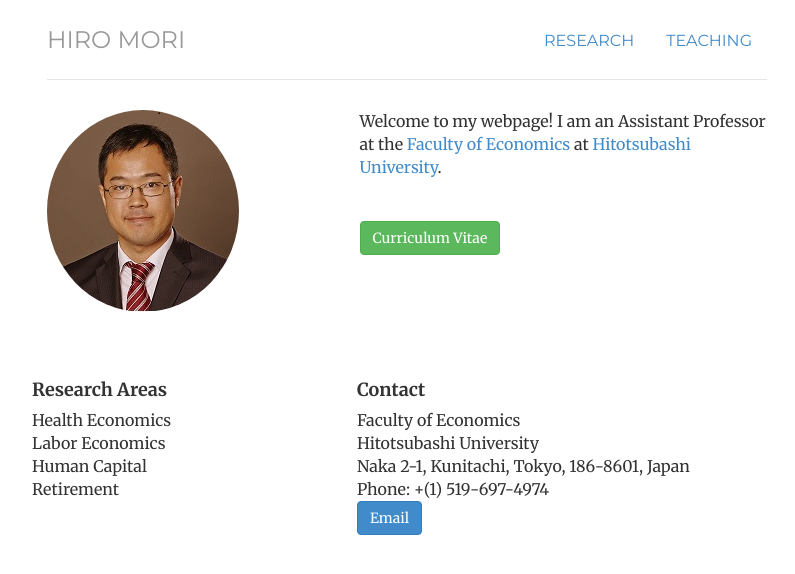
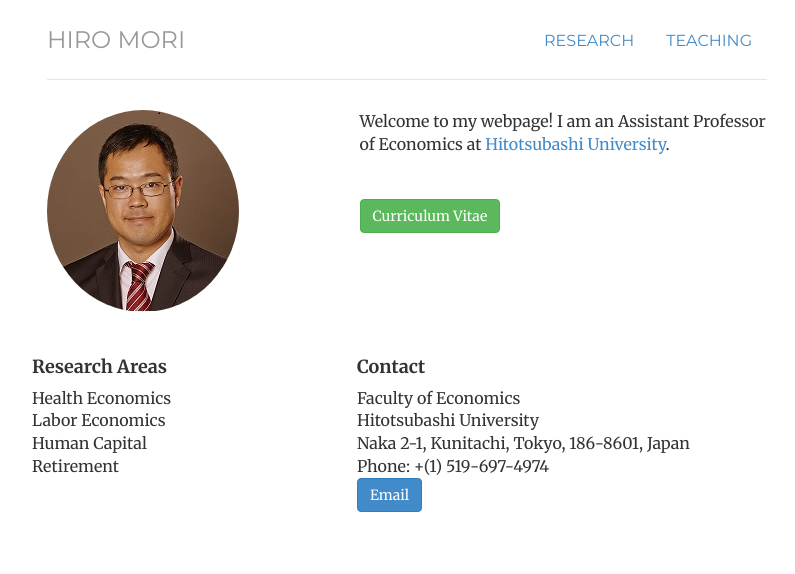
Before and after one commit to morihiroaki/morihiroaki.github.io, a Jekyll site: the page built from index.html, in a window 1280 px wide. Shown: the top 574 px of the page, without its empty margins (233-1028 px from the left). Built offline with Jekyll 4.4.1, drawn with Linux system fonts in a browser that asks for light colours.

Commit message:
Update index.html

```diff
--- a/index.html
+++ b/index.html
@@ -11,7 +11,7 @@ description:
             	<img  class="img-circle avatar" alt="Hiro Mori" src="files/portrait.jpg">
              </div>
              <div class='col-sm-7'>
-              <p> Welcome to my webpage! I am an Assistant Professor at the <a href="http://www.econ.hit-u.ac.jp/~koho/english/">Faculty of Economics</a> at <a href="http://www.hit-u.ac.jp/eng/">Hitotsubashi University</a>.  </p>
+              <p> Welcome to my webpage! I am an Assistant Professor of Economics at <a href="http://www.econ.hit-u.ac.jp/~koho/english/">Hitotsubashi University</a>.  </p>
               <br/>
               <p> </p>
               	<a target="_blank" href="/files/cv_mori.pdf" class="btn btn-success" title="Download CV as PDF">Curriculum Vitae</a>
```
